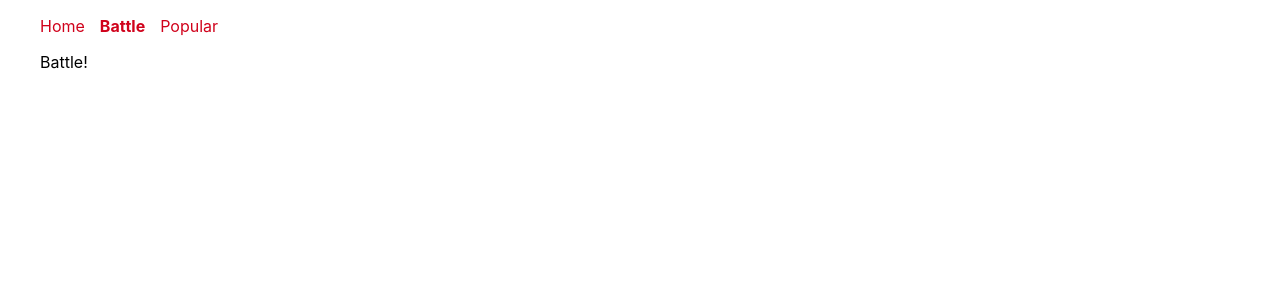
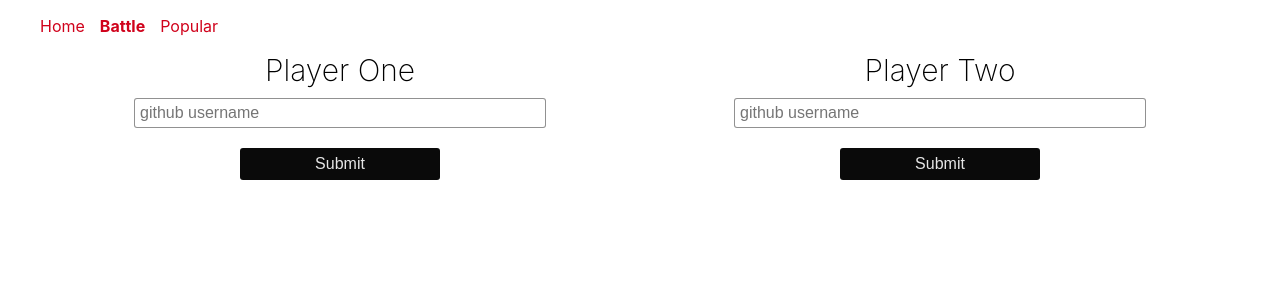
Before and after one commit to Vanessa85/course-react-fundamentals, a React app: page /battle in a window 1280 px wide. Shown: the top 300 px of the page. Built offline with nearby package versions, Linux system fonts and the light colour scheme.

Commit message:
showing players

```diff
--- a/src/components/App.js
+++ b/src/components/App.js
@@ -3,6 +3,7 @@ import { BrowserRouter as Router, Route, Switch } from 'react-router-dom';
 import Popular from './Popular';
 import Home from './Home';
 import Battle from './Battle';
+import Results from './Results';
 import Nav from './Nav';
 
 class App extends React.Component {
@@ -14,7 +15,8 @@ class App extends React.Component {
           <Nav />
           <Switch>
             <Route exact path="/" component={Home} />
-            <Route path="/battle" component={Battle} />
+            <Route exact path="/battle" component={Battle} />
+            <Route path="/battle/results" component={Results} />
             <Route path="/popular" component={Popular} />
             <Route render={() => {
               return <p>Not found</p>
--- a/src/components/Battle.js
+++ b/src/components/Battle.js
@@ -1,9 +1,156 @@
 import React, { Component } from 'react';
+import { Link } from 'react-router-dom';
+import PropTypes from 'prop-types';
+
+const PlayerPreview = (props) => (
+  <div>
+    <div className="column">
+      <img className="avatar"
+        src={props.avatar}
+        alt={`Avatar for ${props.username}`}/>
+      <h2 className="username">{props.username}</h2>
+    </div>
+    <button className="reset"
+      onClick={props.onReset.bind(null, props.id)}>
+      Reset
+    </button>
+  </div>
+);
+
+class PlayerInput extends Component {
+  constructor(props) {
+    super(props);
+    this.state = {
+      username: ''
+    };
+    this.handleChange = this.handleChange.bind(this);
+    this.handleSubmit = this.handleSubmit.bind(this);
+  }
+
+  handleChange(e) {
+    var value = e.target.value;
+    this.setState({ username: value });
+  }
+
+  handleSubmit(e) {
+    e.preventDefault();
+    this.props.onSubmit(
+      this.props.id,
+      this.state.username
+    );
+  }
+
+  render() {
+    return (
+      <form className="column" onSubmit={this.handleSubmit}>
+        <label className="header" htmlFor="username">{ this.props.label }</label>
+        <input
+          id="username"
+          placeholder="github username"
+          type="text"
+          autoComplete="off"
+          value={this.state.username}
+          onChange={this.handleChange} />
+        <button
+          className="button"
+          type="submit"
+          disabled={!this.state.username}>
+          Submit
+        </button>
+      </form>
+    );
+  }
+}
+
+PlayerInput.propTypes = {
+  id: PropTypes.string.isRequired,
+  label: PropTypes.string.isRequired,
+  onSubmit: PropTypes.func.isRequired
+};
 
 class Battle extends Component {
+  constructor(props) {
+    super(props);
+    this.state = {
+      playerOneName: '',
+      playerTwoName: '',
+      playerOneImage: null,
+      playerTwoImage: null
+    };
+
+    this.handleSubmit = this.handleSubmit.bind(this);
+    this.handleReset = this.handleReset.bind(this);
+  }
+
+  handleSubmit(id, username) {
+    this.setState(function() {
+      var newState = {};
+      newState[id + 'Name'] = username;
+      newState[id + 'Image'] = `https://github.com/${username}.png?size=200`;
+      return newState;
+    });
+  }
+
+  handleReset(id) {
+    this.setState(function() {
+      var newState = {};
+      newState[id + 'Name'] = '';
+      newState[id + 'Image'] = null;
+      return newState;
+    });
+  }
+
   render() {
+    var match = this.props.match;
+    var playerOneName = this.state.playerOneName;
+    var playerTwoName = this.state.playerTwoName;
+    var playerOneImage = this.state.playerOneImage;
+    var playerTwoImage = this.state.playerTwoImage;
+
     return (
-      <div>Battle!</div>
+      <div>
+        <div className="row">
+          {!playerOneName &&
+            <PlayerInput
+              id="playerOne"
+              label="Player One"
+              onSubmit={this.handleSubmit}
+            />
+          }
+          {
+            playerOneImage !== null &&
+            <PlayerPreview
+              avatar={playerOneImage}
+              username={playerOneName}
+              onReset={this.handleReset}
+              id="playerOne" />
+          }
+          {!playerTwoName &&
+            <PlayerInput
+              id="playerTwo"
+              label="Player Two"
+              onSubmit={this.handleSubmit}
+            />
+          }
+          {
+            playerTwoImage !== null &&
+            <PlayerPreview
+              avatar={playerTwoImage}
+              username={playerTwoName}
+              onReset={this.handleReset}
+              id="playerTwo" />
+          }
+        </div>
+          {
+          playerOneImage && playerTwoImage &&
+          <Link className="button" to={{
+            pathname: `${match.url}/results`,
+            search: `?playerOneName=${playerOneName}&playerTwoName=${playerTwoName}`
+          }}>
+            Battle
+          </Link>
+        }
+      </div>
     )
   }
 }
--- /dev/null
+++ b/src/components/Results.js
@@ -0,0 +1,11 @@
+import React, { Component } from 'react';
+
+class Results extends Component {
+  render() {
+    return (
+      <div>Results</div>
+    );
+  }
+}
+
+export default Results;
--- a/src/index.css
+++ b/src/index.css
@@ -18,6 +18,39 @@ a {
 .container {
   max-width: 1200px;
   margin: 0 auto;
+}
+
+.row {
+  display: flex;
+  justify-content: space-around;
+}
+
+.column {
+  display: flex;
+  flex-direction: column;
+  width: 500px;
+  align-items: center;
+}
+
+.column input {
+  border-radius: 3px;
+  margin: 10px 0;
+  padding: 5px;
+  border: 1px solid rgba(0, 0, 0, 0.43);
+  font-size: 16px;
+  width: 80%;
+}
+
+.column label {
+  text-align: center;
+  font-size: 30px;
+  font-weight: 200;
+}
+
+.header {
+  text-align: center;
+  font-size: 30px;
+  font-weight: 200;
 }
 
 .languages {
@@ -95,3 +128,15 @@ a {
 .button:active {
   transform: translateY(1px);
 }
+
+.reset {
+  border: none;
+  background: transparent;
+  color: #d0021b;
+  display: block;
+  width: 100%;
+  text-align: center;
+}
+.reset:hover {
+  cursor: pointer;
+}
```
